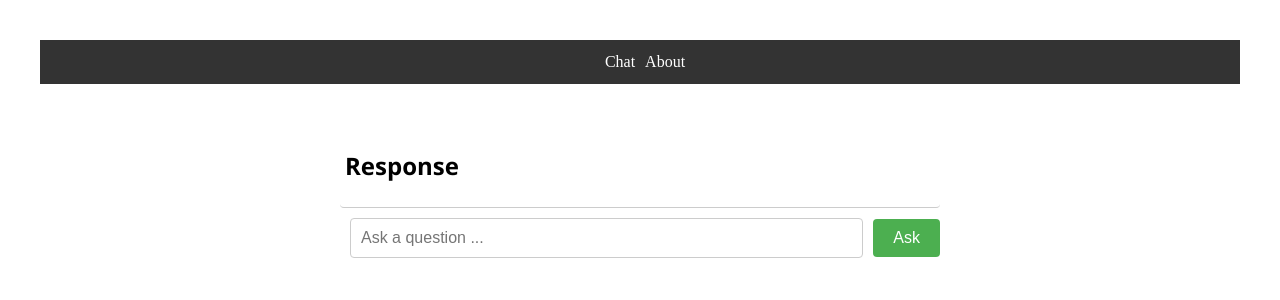
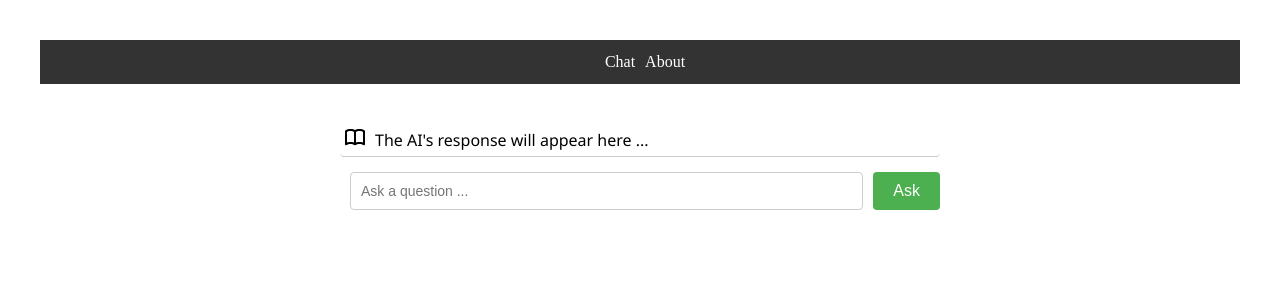
Before and after one commit to carbonitech/ai-chat-page, a Vue app: page / in a window 1280 px wide. Shown: the top 300 px of the page. Built offline with nearby package versions, Linux system fonts and the light colour scheme.

Commit message:
add icon, add waiting spinner and clear prior resp

```diff
--- /dev/null
+++ b/src/components/Spinner.vue
@@ -0,0 +1,21 @@
+<script setup></script>
+<template>
+    <div class="loader"></div>
+</template>
+
+<style scoped>
+.loader {
+  margin: auto 0;
+  border: 2px solid #EAF0F6;
+  border-radius: 50%;
+  border-top: 2px solid #4caf50;
+  width: 20px;
+  height: 20px;
+  animation: spinner 4s linear infinite;
+}
+
+@keyframes spinner {
+  0% { transform: rotate(0deg); }
+  100% { transform: rotate(360deg); }
+}
+</style>
--- a/src/views/Chatbox.vue
+++ b/src/views/Chatbox.vue
@@ -1,10 +1,15 @@
 <script setup>
 import { ref } from 'vue'
+import Spinner from '@/components/Spinner.vue'
+import IconDocumentation from '@/components/icons/IconDocumentation.vue'
 
 const user_query = ref('')
 const chat_response = ref('')
+const waiting = ref(false)
 
 async function submitQuery() {
+    chat_response.value = ''
+    waiting.value = true
     try {
         const response = await fetch ('http://localhost:8000/chat', {
             method: 'POST',
@@ -18,12 +23,14 @@ async function submitQuery() {
             chat_response.value = response_data.response
         } else {
             console.log(response)
+            chat_response.value = 'Sorry, there was an error processing your request.'
             throw new Error('No response')
         }
     }
     catch (error) {
         console.error(error)
     }
+    waiting.value = false
 }
 </script>
 
@@ -34,10 +41,14 @@ async function submitQuery() {
             <button @click="submitQuery">Ask</button>
         </div>
         <div class="response">
-            <h2>Response</h2>
+            <div class="icon"><IconDocumentation /></div>
             <div v-if="chat_response">
                 <p> {{ chat_response }}</p>
             </div>
+            <div v-else-if="waiting">
+                <Spinner />
+            </div>
+            <div v-else>The AI's response will appear here ...</div>
         </div>
     </div>
 </template>
@@ -55,6 +66,8 @@ async function submitQuery() {
     display: flex;
     justify-content: space-between;
     align-items: baseline;
+    justify-self: flex-start;
+    overflow: visible;
 }
 
 input[type="text"] {
@@ -63,7 +76,8 @@ input[type="text"] {
     margin: 10px;
     border: 1px solid #ccc;
     border-radius: 4px;
-  font-size: 16px;
+    font-size: 14px;
+    overflow: visible;
 }
 
 button {
@@ -81,8 +95,13 @@ button:hover {
   background-color: #45a049;
 }
 
+.icon {
+    margin-right: 10px;
+}
 .response {
+    display: flex;
     margin-top: 20px;
+    margin-bottom: 5px;
     font-family:'Segoe UI', Tahoma, Geneva, Verdana, sans-serif;
     border-bottom: 1px solid #ccc;
     padding: 5px;
```
Lines whose indentation alone changed are shown as unchanged.
